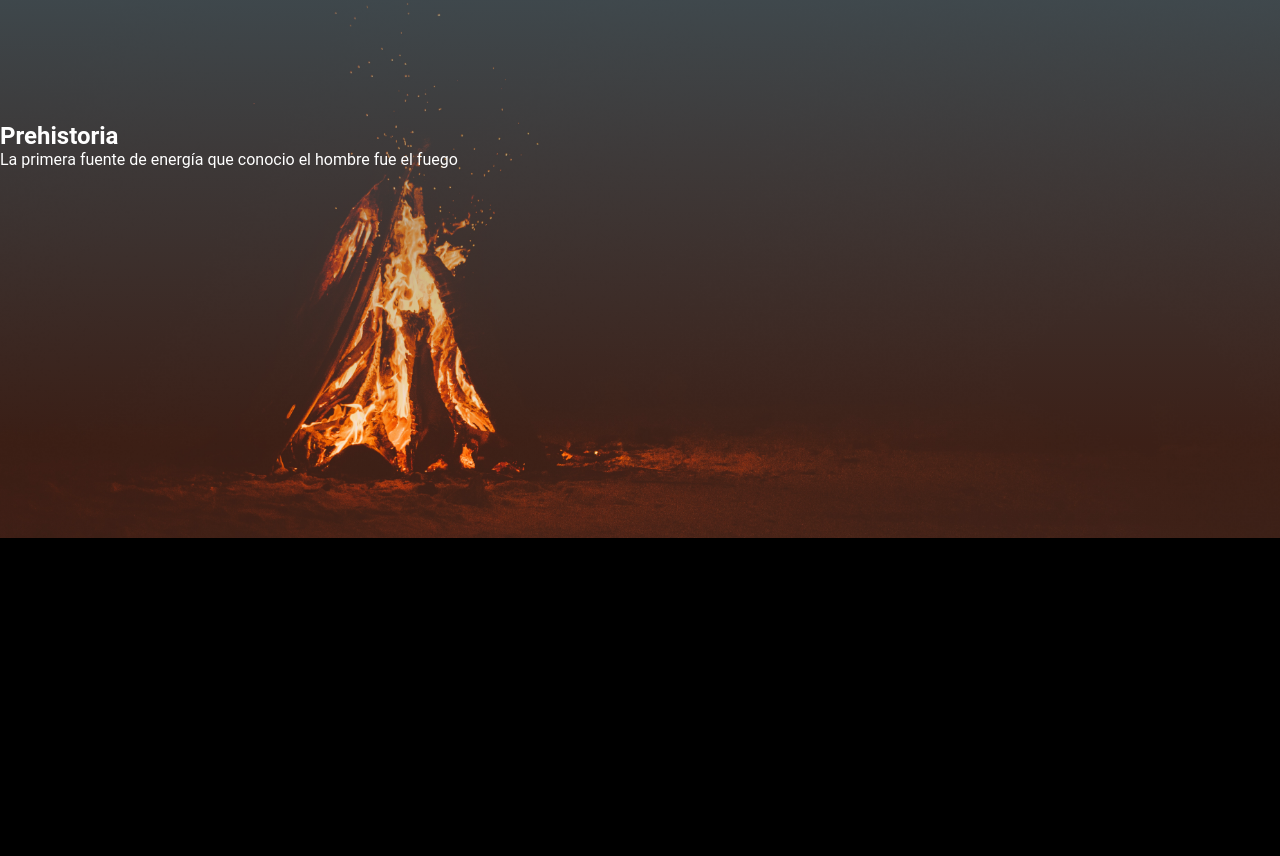
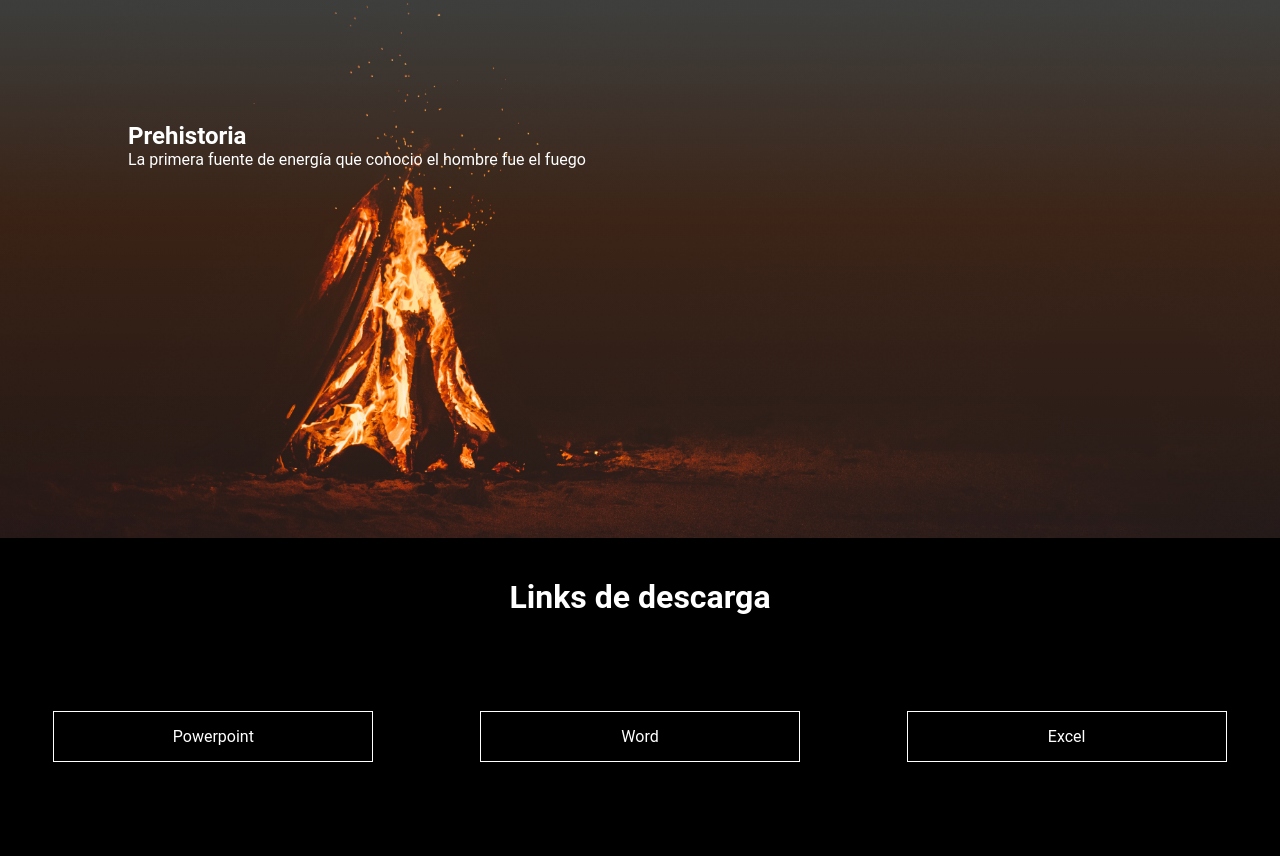
Before and after one commit to SamoVg/PIA-ATI, a plain HTML site: page index.html in a window 1280 px wide. Shown: the part 1424-2280 px from the top of the page. Before the commit the page ends 1962 px from the top, so only its background shows below. Drawn offline with nearby package versions, Linux system fonts and the light colour scheme.

Commit message:
Add files via upload

```diff
--- a/index.html
+++ b/index.html
@@ -20,7 +20,7 @@
 
             <ul class="nav__links">
                 <li class="nav__item">
-                        <a href="#hero" class="nav__link">Inicio</a>
+                        <a href="#hero" class="nav__link" >Inicio</a>
                 </li>
                  <li class="nav__item">
                         <a href="#inicio" class="nav__link">Energias</a>
@@ -83,5 +83,19 @@
             </p>
         </div>
     </section>
+    <section class="descargas">
+        <h1 class="title hover">
+            Links de descarga
+        </h1>
+        <div class="downloads">
+     <a class="download__link" href="Assets/img/fire.jpg" download="">Powerpoint</a>
+    <a class="download__link" href="Assets/img/fire.jpg" download="">Word</a>
+    <a class="download__link" href="Assets/img/fire.jpg" download="">Excel  </a>
+
+    </div>
+
+    </section>
+
+
 </body>
 </html>
--- a/main.css
+++ b/main.css
@@ -20,6 +20,13 @@ body{
 
 }
 
+.hover{
+    transition: transform .3s;
+}
+
+.hover:hover{
+    transform: translateY(-5px);
+}
 p.highlight{
     font-weight: bolder;
     text-shadow: rgba(0, 0, 0, 5) 10px 10px 10px;
@@ -176,15 +183,74 @@ p.highlight{
 .history{
     color: #fff;
     height: 100vh;
-     background-image: linear-gradient(180deg, rgba(65,96,108,1) 0%, rgba(255,79,8,.11) 88%),
+     background-image: linear-gradient(180deg, rgba(65,96,108,1) 0%, rgba(255, 119, 8, 0.11) 60%, rgba(255, 45, 8, 0) 100%) ,
     url('Assets/img/Fire2.jpg');
     background-size: cover;
     display: flex;
     flex-direction: column;
     padding: 30% 0;
 }
-.history__item{
+.history__fire{
+    padding: 0 10%;
+}
 
+.downloads{
+    height: 30vh;
+    width: 100vw;
+    color: black;
+    display: flex;
+    flex-direction: row;
+    align-items: center;
+    justify-content: space-around;
+
+}
+
+.title{
+    font-size: 2rem;
+    transition: .3s;
+   display: flex;
+   justify-content: center;
+   align-items: center;
+   flex-direction: column;
+   color: #fff;
+   margin-top: 40px;
+}
+
+.download__link{
+    display: block;
+    text-align: center;
+    min-width: fit-content;
+    width: 25%;
+    margin: 15px;
+    padding: 15px 20px;
+    border: 1px solid #fff;
+    text-decoration: none;
+    color: #fff;
+    cursor: pointer;
+    transition: all .3s;
+}
+
+.download__link:nth-child(1):hover{
+    color: orange;
+    border-color: orange;
+    border-radius: 5px;
+    transform: translateY(-5px);
+    box-shadow: 10px 10px 1px orange   ;
+}
+.download__link:nth-child(2):hover{
+    color: blue;
+    border-color: blue;
+    border-radius: 5px;
+    transform: translateY(-5px);
+    box-shadow: 10px 10px 1px blue   ;
+
+}
+.download__link:nth-child(3):hover{
+    color: green;
+    border-color: green;
+    border-radius: 5px;
+    transform: translateY(-5px);
+    box-shadow: 10px 10px 1px green   ;
 
 }
 @media (min-width:768px) {
```
